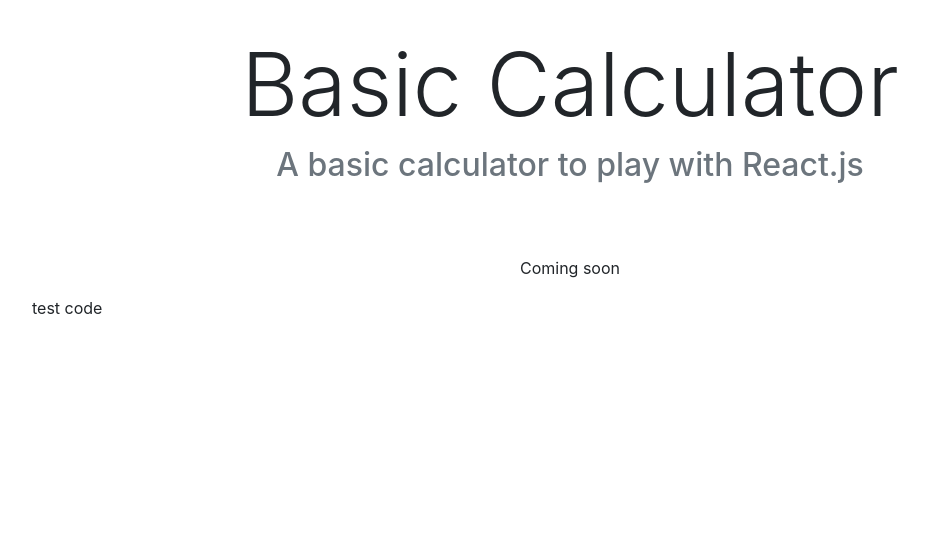
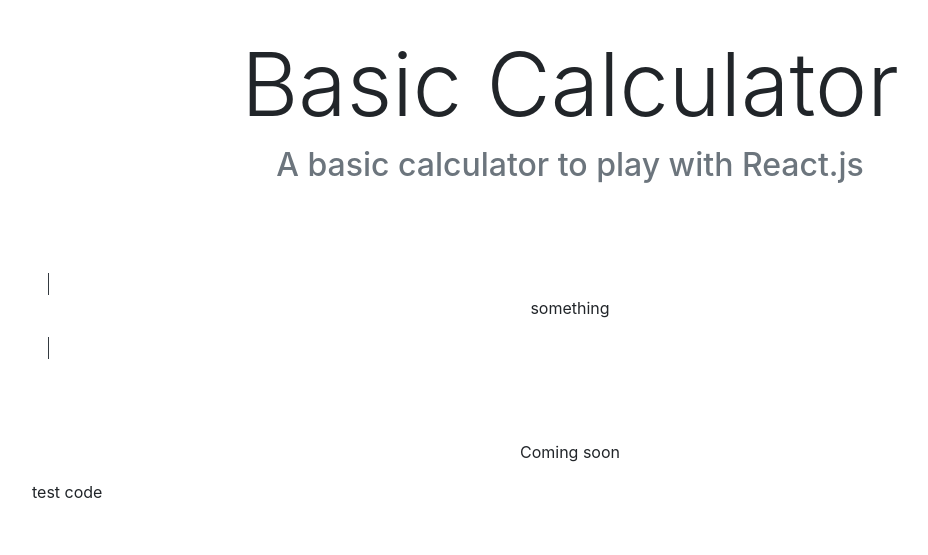
Before and after one commit to mtian725/BasicCalculator, a website: page index.html in a window 1280 px wide. Shown: the whole page, without its empty margins (70-998 px from the left). Drawn offline with nearby package versions, Linux system fonts and the light colour scheme.

Commit message:
building calculator

```diff
--- a/index.html
+++ b/index.html
@@ -23,6 +23,14 @@
 
     <!-- actual calculator -->
     <div class="container">
+      <div class="calculator">
+        <span class="border border-dark">
+          <p class="center">something<p>
+        </span>
+      </div>
+    </div>
+
+    <div class="container">
       <p class="center">Coming soon</p>
       <div id="app"></div>
     </div>
--- a/styles.css
+++ b/styles.css
@@ -15,3 +15,18 @@
 p.center {
   text-align: center
 }
+
+.calculator {
+  justify-content: center;
+  margin: 8px;
+  padding: 8px;
+  border: 8px;
+}
+
+.screen {
+
+}
+
+.items {
+
+}
```
